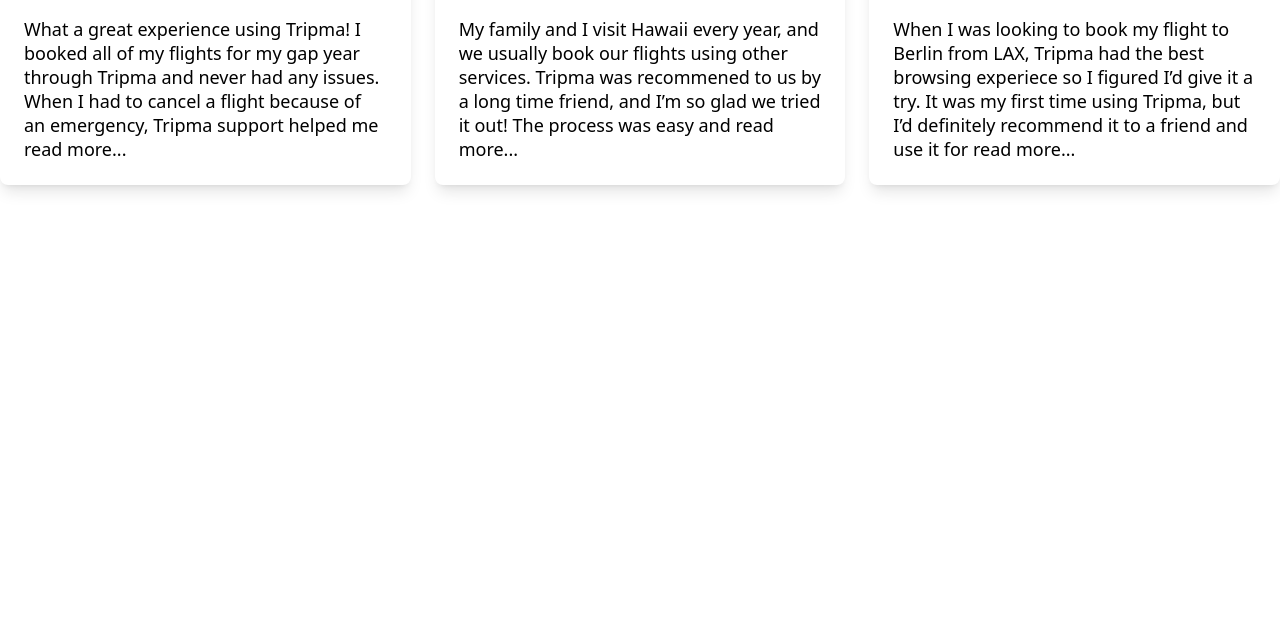
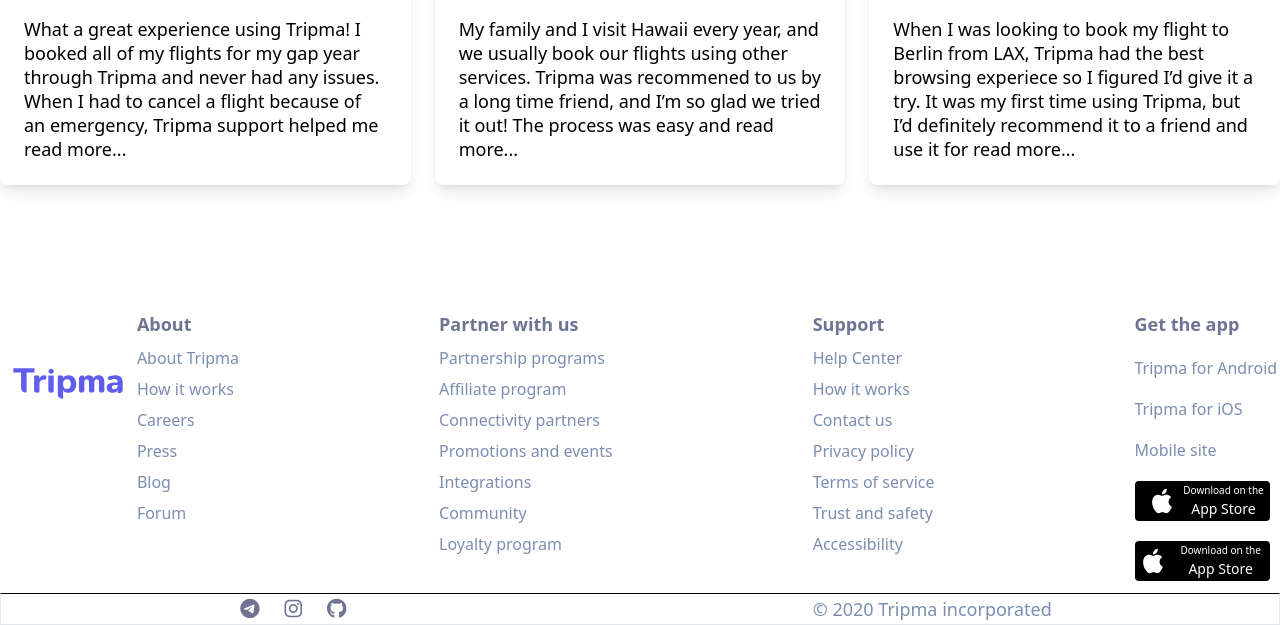
Before and after one commit to BegaliyevXushnud/Tripma, a website: page public/index.html in a window 1280 px wide. Shown: the part 3281-3906 px from the top of the page. Before the commit the page ends 3514 px from the top, so only its background shows below. Drawn offline with Linux system fonts and the light colour scheme.

Commit message:
added about

```diff
--- a/public/index.html
+++ b/public/index.html
@@ -267,7 +267,84 @@
     </div>
 </section>
       </main>
+<footer class="w-full h-[300px] flex flex-row py-2 justify-around bg-white ">
+    <div class="flex items-center space-x-4">
+        <img src="./images/logo.svg" alt="Logo" class="h-[54] w-[134px]">
+      </div>
+      <div class="relative top-[70px] flex gap-[200px]">
+        <div class="flex flex-col gap-[10px]">
+            <h2 class="text-[18px] text-[#6E7491] font-bold">About</h2>
+            <ul class="flex flex-col gap-[10px]">
+                <li class="text-[#7C8DB0] text-[16px] font-normal leading-[21px]"><a href="#">About Tripma</a></li>
+                <li class="text-[#7C8DB0] text-[16px] font-normal leading-[21px]"> <a href="#">How it works</a></li>
+                <li class="text-[#7C8DB0] text-[16px] font-normal leading-[21px]"> <a href="#">Careers</a></li>
+                <li class="text-[#7C8DB0] text-[16px] font-normal leading-[21px]"> <a href="#">Press</a></li>
+                <li class="text-[#7C8DB0] text-[16px] font-normal leading-[21px]"> <a href="#">Blog</a></li>
+                <li class="text-[#7C8DB0] text-[16px] font-normal leading-[21px]"> <a href="#">Forum</a></li>
+            </ul>
+          </div>
+          <div class="flex flex-col gap-[10px]">
+            <h2 class="text-[18px] text-[#6E7491] font-bold">Partner with us</h2>
+            <ul class="flex flex-col gap-[10px]">
+                <li class="text-[#7C8DB0] text-[16px] font-normal leading-[21px]"><a href="#">Partnership programs</a></li>
+                <li class="text-[#7C8DB0] text-[16px] font-normal leading-[21px]"> <a href="#">Affiliate program</a></li>
+                <li class="text-[#7C8DB0] text-[16px] font-normal leading-[21px]"> <a href="#">Connectivity partners</a></li>
+                <li class="text-[#7C8DB0] text-[16px] font-normal leading-[21px]"> <a href="#">Promotions and events</a></li>
+                <li class="text-[#7C8DB0] text-[16px] font-normal leading-[21px]"> <a href="#">Integrations</a></li>
+                <li class="text-[#7C8DB0] text-[16px] font-normal leading-[21px]"> <a href="#">Community</a></li>
+                <li class="text-[#7C8DB0] text-[16px] font-normal leading-[21px]"> <a href="#">Loyalty program</a></li>
+            </ul>
+          </div>
+          <div class="flex flex-col gap-[10px]">
+            <h2 class="text-[18px] text-[#6E7491] font-bold">Support</h2>
+            <ul class="flex flex-col gap-[10px]">
+                <li class="text-[#7C8DB0] text-[16px] font-normal leading-[21px]"><a href="#">Help Center</a></li>
+                <li class="text-[#7C8DB0] text-[16px] font-normal leading-[21px]"> <a href="#">How it works</a></li>
+                <li class="text-[#7C8DB0] text-[16px] font-normal leading-[21px]"> <a href="#">Contact us</a></li>
+                <li class="text-[#7C8DB0] text-[16px] font-normal leading-[21px]"> <a href="#">Privacy policy</a></li>
+                <li class="text-[#7C8DB0] text-[16px] font-normal leading-[21px]"> <a href="#">Terms of service</a></li>
+                <li class="text-[#7C8DB0] text-[16px] font-normal leading-[21px]"> <a href="#">Trust and safety</a></li>
+                <li class="text-[#7C8DB0] text-[16px] font-normal leading-[21px]"> <a href="#">Accessibility</a></li>
+            </ul>
+          </div>
+          <div class="flex flex-col gap-[20px]">
+            <h2 class="text-[18px] text-[#6E7491] font-bold">Get the app</h2>
+            <ul class="flex flex-col gap-[20px]">
+                <li class="text-[#7C8DB0] text-[16px] font-normal leading-[21px]"><a href="#">Tripma for Android</a></li>
+                <li class="text-[#7C8DB0] text-[16px] font-normal leading-[21px]"> <a href="#">Tripma for iOS</a></li>
+                <li class="text-[#7C8DB0] text-[16px] font-normal leading-[21px]">  <a href="#">Mobile site</a></li>
+                <li> <a href="#"><button class="bg-[#000000] flex w-[135px] h-[40px] justify-around items-center rounded-[4px]">
+                  <a href="#">  <img src="./images/icon.svg" ></a>
+                    <div>
+                        <h3 class="text-[#FFFFFF] text-[10px]">Download on the</h3>
+                        <h2 class="text-[#FFFFFF] text-[14px]">App Store</h2>
+                    </div>
+                </button></a></li>
+                <li> <a href="#"><button class="bg-[#000000] flex w-[135px] h-[40px] justify-around items-center rounded-[4px]">
+                    <img src="./images/icon.svg" >
+                    <div>
+                        <h3 class="text-[#FFFFFF] text-[10px]">Download on the</h3>
+                        <h2 class="text-[#FFFFFF] text-[14px]">App Store</h2>
+                    </div>
+                </button></a></li>
 
+
+            </ul>
+          </div>
+      </div>
+      <br>
+
+</footer>
+<div class="w-full h-auto border border-t border-t-black border-t-solid flex justify-around items-center mt-[60px]">
+    <div class="flex items-center justify-center gap-[25px] w-[130px] h-auto">
+<h2 class="text-[#6E7491] text-[20px]"><i class="fa-brands fa-telegram"></i></h2>
+<h2 class="text-[#6E7491] text-[20px]"><i class="fa-brands fa-instagram"></i></h2>
+<h2 class="text-[#6E7491] text-[20px]"><i class="fa-brands fa-github"></i></h2>
+    </div>
+    <div>
+        <h2 class="text-[18px] text-[#7C8DB0]">© 2020 Tripma incorporated</h2>
+    </div>
+          </div>
       <script src="./Js/app.js"></script>
 </body>
 </html>
```
Also changed, not shown: public/images/icon.svg (added), public/output.css, 1 other file.
